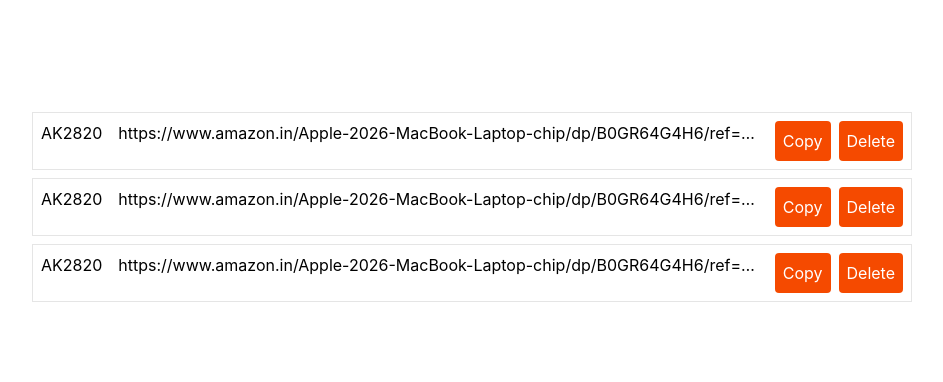
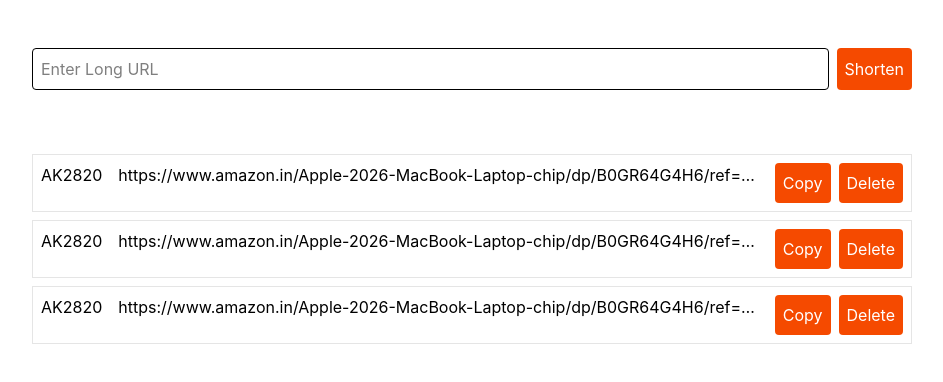
Before and after one commit to adityan271/Linkzip, a React app in the folder frontend/: page / in a window 1280 px wide. Shown: the top 382 px of the page, without its empty margins (16-959 px from the left). Built offline with nearby package versions, Linux system fonts and the light colour scheme; no server answers; the HTML template or start-up script is replaced by a standard one.

Commit message:
implement create and delete URL functionality with API integration

```diff
--- a/frontend/src/app/App.jsx
+++ b/frontend/src/app/App.jsx
@@ -41,13 +41,47 @@
     setUrls(responseData.data.urls);
   }
 
+  async function createShortUrl() {
+    const response = await axios.post("http://localhost:5173/api/url", {
+      url: inputValue,
+    });
+
+    setCurrentValue({
+      originalUrl: response.data.data.originalUrl,
+      shortCode: response.data.data.shortCode,
+    });
+    fetchUrls();
+  }
+
+  async function deleteUrl(id) {
+    await axios.delete(`http://localhost:5173/api/url/${id}`);
+
+    fetchUrls();
+  }
+
   useEffect(() => {
     fetchUrls();
   }, []);
 
   return (
     <main className="p-10 flex flex-col gap-4">
-      <div className="width-full max-w-4xl p-2"></div>
+      <div className="width-full max-w-4xl p-2 flex gap-2">
+        <input
+          className="border rounded w-full p-2 "
+          placeholder="Enter Long URL"
+          type="text"
+          value={inputValue}
+          onChange={(e) => {
+            setInputValue(e.target.value);
+          }}
+        />
+        <button
+          className="rounded p-2 bg-orange-600 text-white cursor-pointer"
+          onClick={createShortUrl}
+        >
+          Shorten
+        </button>
+      </div>
       <div className="width-full max-w-4xl p-2"></div>
       <div className="width-full max-w-4xl p-2 flex flex-col gap-2">
         {urls.map((url) => {
@@ -65,7 +99,10 @@
                 <button className="p-2 rounded bg-orange-600 text-white cursor-pointer">
                   Copy
                 </button>
-                <button className="p-2 rounded bg-orange-600 text-white cursor-pointer">
+                <button
+                  onClick={() => deleteUrl(url._id)}
+                  className="p-2 rounded bg-orange-600 text-white cursor-pointer"
+                >
                   Delete
                 </button>
               </div>
```
